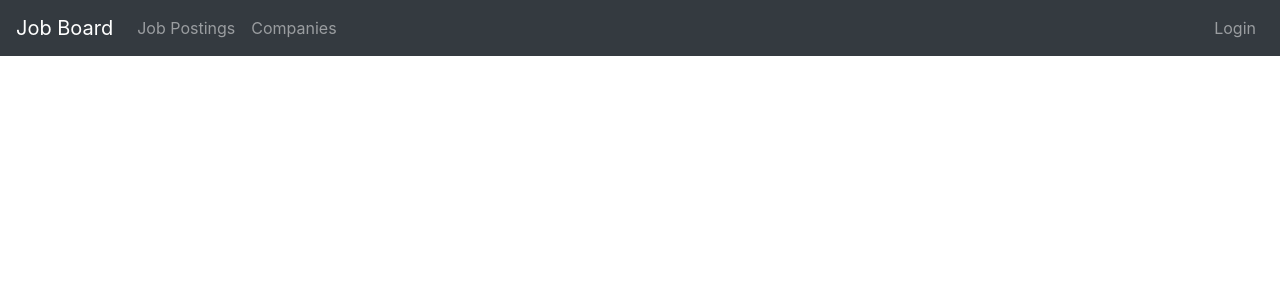
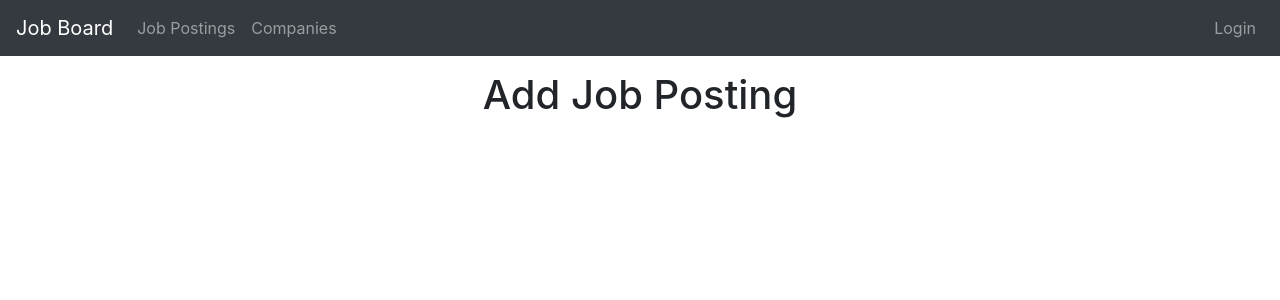
Before and after one commit to adavisson/job-board-client, a React (Create React App) app: page /new-job-posting in a window 1280 px wide. Shown: the top 300 px of the page. Built offline with nearby package versions, Linux system fonts and the light colour scheme.

Commit message:
added new job posting component and route

```diff
--- /dev/null
+++ b/src/components/NewJobPosting.js
@@ -0,0 +1,9 @@
+import React from 'react';
+
+const NewJobPosting = () => {
+  return (
+    <h1>Add Job Posting</h1>
+  );
+}
+
+export default NewJobPosting;
--- a/src/components/Routes.js
+++ b/src/components/Routes.js
@@ -10,6 +10,7 @@ import {
   Account,
   NewCompany,
   NewContact,
+  NewJobPosting,
 } from '.';
 
 
@@ -21,6 +22,7 @@ const Routes = () => {
         <Route exact path="/" component={Home} />
         <Route path="/login" component={Login} />
         <Route path="/job-postings" component={JobPostings} />
+        <Route path="/new-job-posting" component={NewJobPosting} />
         <Route path="/companies" component={Companies} />
         <Route path="/new-company" component={NewCompany} />
         <Route path="/contacts" component={Contacts} />
--- a/src/components/index.js
+++ b/src/components/index.js
@@ -7,6 +7,7 @@ import Contacts from './Contacts';
 import Account from './Account';
 import NewCompany from './NewCompany';
 import NewContact from './NewContact';
+import NewJobPosting from './NewJobPosting';
 
 export {
   Home,
@@ -17,5 +18,6 @@ export {
   Contacts,
   Account,
   NewCompany,
-  NewContact
+  NewContact,
+  NewJobPosting,
 }
```
